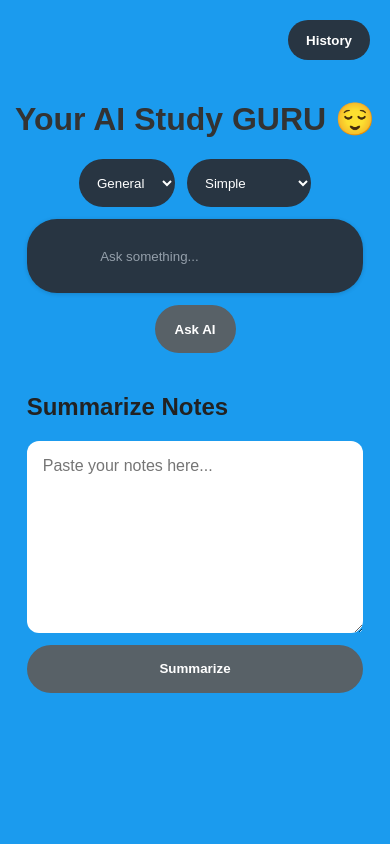
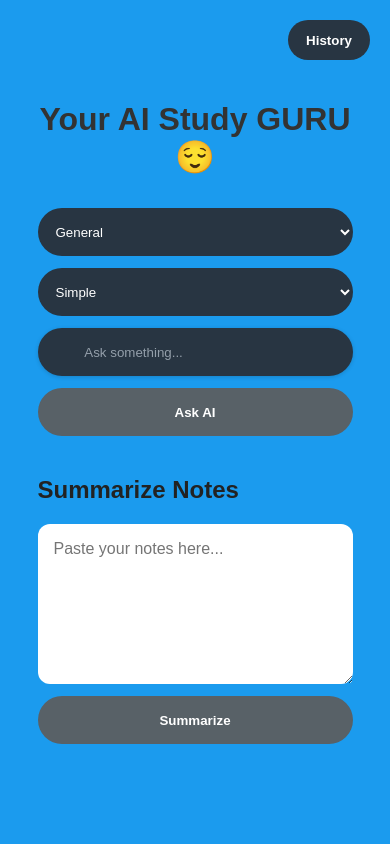
Before and after one commit to its-rosh/Gemini, a Flask app: page / in a window 390 px wide. Run offline with Flask 3, Linux system fonts and the light colour scheme.

Commit message:
adding summerising feature with key points,imp terms and quick quize section

```diff
--- a/static/style.css
+++ b/static/style.css
@@ -1,22 +1,29 @@
+* {
+  box-sizing: border-box;
+}
+
 body {
-    font-family: Arial;
+  margin: 0;
+  min-height: 100vh;
+  padding: 90px 20px 60px;
+  font-family: Arial, sans-serif;
   text-align: center;
-    margin-top: 100px;
   background-color: #1b9bee;
+  color: #222;
 }
 
 h1 {
+  margin-bottom: 32px;
   color: #333;
 }
+
 .form {
   --input-text-color: #fff;
   --input-bg-color: #283542;
-  --focus-input-bg-color: transparent;
   --text-color: #949faa;
   --active-color: #f1610d;
   --width-of-input: 360px;
   --inline-padding-of-input: 2.8em;
-  --gap: 0.9rem;
 
   display: flex;
   align-items: center;
@@ -27,73 +34,54 @@ h1 {
   flex-wrap: wrap;
 }
 
+.subject-select,
+.ask-btn {
+  height: 48px;
+  border: none;
+  border-radius: 24px;
+  color: white;
+  cursor: pointer;
+}
+
+.subject-select {
+  padding: 0 14px;
+  background-color: #283542;
+}
+
+.ask-btn {
+  padding: 0 20px;
+  background-color: #586167;
+  font-weight: 600;
+}
+
+.ask-btn:hover {
+  background-color: #1378bb;
+}
+
 .search-box {
   width: var(--width-of-input);
+  height: 48px;
   padding: 0.8em;
-  height: 48px;
   padding-inline: var(--inline-padding-of-input);
   display: flex;
   align-items: center;
   position: relative;
   isolation: isolate;
 }
-.subject-select {
-  height: 48px;
-  padding: 0 14px;
-  border: none;
-  border-radius: 24px;
-  background-color: #283542;
-  color: white;
-  cursor: pointer;
-}
+
 .fancy-bg {
   position: absolute;
-  width: 100%;
   inset: 0;
   background: var(--input-bg-color);
   border-radius: 30px;
-  height: 100%;
   z-index: -1;
   pointer-events: none;
-  box-shadow: rgba(0, 0, 0, 0.16) 0px 1px 4px;
-}
-
-.search,
-.close-btn {
-  position: absolute;
-}
-
-.search {
-  fill: var(--text-color);
-  left: var(--inline-padding-of-input);
-}
-
-svg {
-  width: 17px;
-  display: block;
-}
-
-.close-btn {
-  border: none;
-  right: var(--inline-padding-of-input);
-  display: flex;
-  align-items: center;
-  justify-content: center;
-  color: #fff;
-  padding: 0.1em;
-  width: 20px;
-  height: 20px;
-  border-radius: 50%;
-  background: var(--active-color);
-  opacity: 0;
-  visibility: hidden;
-  cursor: pointer;
+  box-shadow: rgba(0, 0, 0, 0.16) 0 1px 4px;
 }
 
 .input {
+  width: 100%;
   color: var(--input-text-color);
-  width: 100%;
-  margin-inline: min(2em, calc(var(--inline-padding-of-input) + var(--gap)));
   background: none;
   border: none;
 }
@@ -260,32 +133,69 @@ textarea.input {
 }
 
 .history-toggle-btn:hover {
-  background-color: #1b9bee;
+  background-color: #f1610d;
+}
+
+.notes-section,
+.history-section {
+  width: min(900px, 90%);
+  margin: 40px auto;
+  text-align: left;
 }
 
 .history-section {
   display: none;
-  width: min(1000px, 90%);
-  margin: 40px auto;
 }
 
 .history-section.show {
   display: block;
 }
 
-.delete-btn {
-  margin-top: 12px;
-  height: 36px;
-  padding: 0 16px;
-  border: none;
-  border-radius: 18px;
-  background-color: #d9534f;
-  color: white;
-  cursor: pointer;
+.notes-form {
+  display: flex;
+  flex-direction: column;
+  gap: 12px;
 }
 
-.delete-btn:hover {
-  background-color: #b52b27;
+.notes-textarea {
+  min-height: 160px;
+  padding: 16px;
+  border: none;
+  border-radius: 12px;
+  font-family: Arial, sans-serif;
+  font-size: 1rem;
+  resize: vertical;
+}
+
+.response-box,
+.empty-history {
+  margin: 24px auto;
+  padding: 22px;
+  background-color: white;
+  border-radius: 12px;
+  text-align: left;
+  box-shadow: 0 0 10px rgba(0, 0, 0, 0.12);
+}
+
+.response-box p {
+  line-height: 1.6;
+  white-space: pre-wrap;
+}
+
+.meta-row {
+  display: flex;
+  gap: 10px;
+  flex-wrap: wrap;
+  margin-bottom: 16px;
+}
+
+.meta-row span {
+  padding: 6px 10px;
+  border-radius: 20px;
+  background-color: #eaf4ff;
+  color: #1378bb;
+  font-size: 0.85rem;
+  font-weight: 600;
 }
 
 .history-search-form {
@@ -306,44 +216,60 @@ textarea.input {
   color: #333;
 }
 
+.clear-btn,
+.delete-btn,
 .clear-search-btn {
   height: 40px;
   padding: 0 16px;
+  border: none;
   border-radius: 20px;
-  background-color: #ffffff;
+  color: white;
+  cursor: pointer;
+  font-weight: 600;
+}
+
+.clear-btn {
+  margin: 0 auto 20px;
+  background-color: #333;
+}
+
+.delete-btn {
+  margin-top: 12px;
+  background-color: #d9534f;
+}
+
+.clear-search-btn {
+  display: flex;
+  align-items: center;
+  background-color: white;
   color: #283542;
   text-decoration: none;
-  display: flex;
-  align-items: center;
-  font-weight: 600;
+}
+
+.clear-btn:hover {
+  background-color: #111;
+}
+
+.delete-btn:hover {
+  background-color: #b52b27;
 }
 
 .clear-search-btn:hover {
   background-color: #eaf4ff;
 }
 
-.notes-section {
-  width: min(900px, 90%);
-  margin: 40px auto;
-  text-align: left;
+@media (max-width: 640px) {
+  body {
+    padding-top: 80px;
   }
 
-.notes-section h2 {
-  color: #222;
+  .search-box,
+  .history-search-input {
+    width: 100%;
   }
 
-.notes-form {
-  display: flex;
-  flex-direction: column;
-  gap: 12px;
+  .subject-select,
+  .ask-btn {
+    width: 100%;
   }
-
-.notes-textarea {
-  min-height: 160px;
-  padding: 16px;
-  border: none;
-  border-radius: 12px;
-  font-family: Arial;
-  font-size: 1rem;
-  resize: vertical;
 }
```
Also changed, not shown: other parts of static/style.css (+12 -127 lines). Lines whose indentation alone changed are shown as unchanged.
